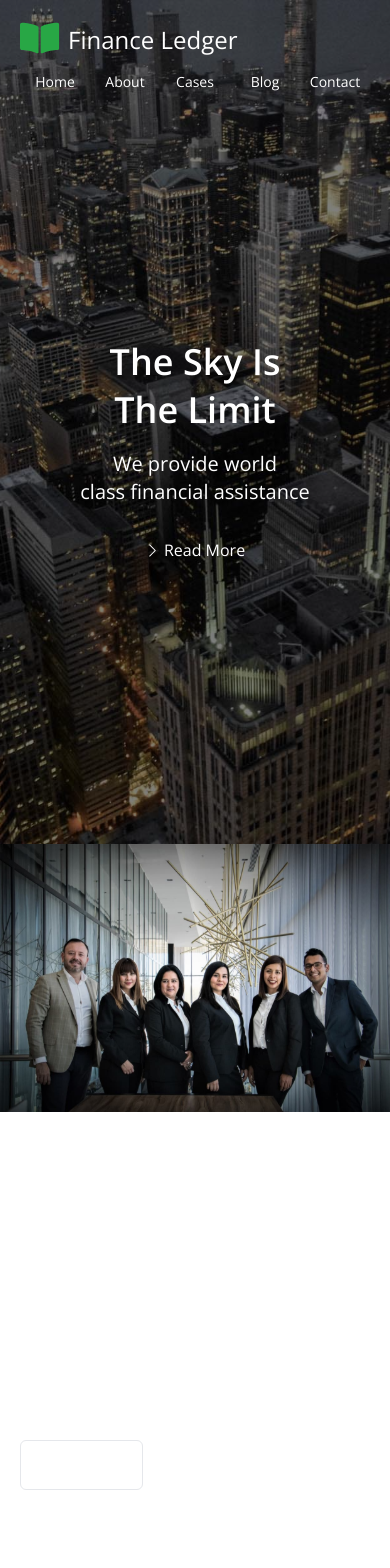
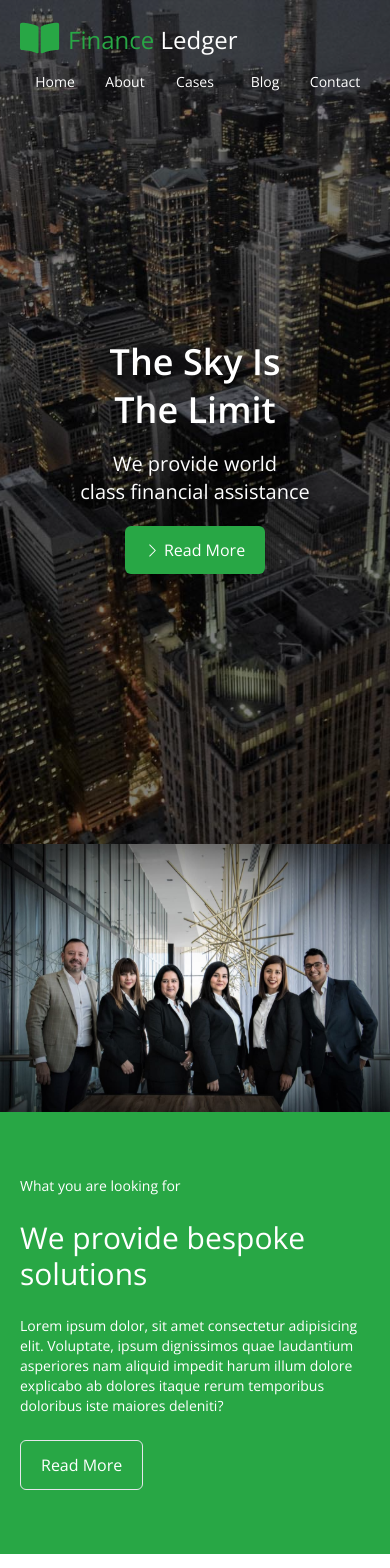
Before and after one commit to Yab1/finance_ledger_website, a React (Vite) app: page / in a window 390 px wide. Shown: the top 1568 px of the page. Built offline with nearby package versions, Linux system fonts and the light colour scheme.

Commit message:
Refactor: Added hover effect

```diff
--- a/src/atoms/Board.tsx
+++ b/src/atoms/Board.tsx
@@ -8,13 +8,14 @@ export type BoardProps = {
   title: string;
   body: string;
   text: string;
+  style: string;
 };
 
-function Board({ background, subtitle, title, body, text }: BoardProps) {
+function Board({ background, subtitle, title, body, text, style }: BoardProps) {
   const notFilledButton: ButtonProps = {
     text: text,
     icon: false,
-    style: "row-start-5",
+    style: `row-start-5 ${style}`,
     filled: false,
   };
 
--- a/src/organisms/Header.tsx
+++ b/src/organisms/Header.tsx
@@ -5,25 +5,25 @@ function Header() {
     <header className="grid grid-cols-6 gap-y-4 md:grid-cols-12 w-full">
       <div className="col-span-full col-start-1 flex items-end gap-2 md:col-span-5">
         <img src={logo} alt="finance ledger logo" />
-        <h2 className="text-Green text-2xl md:text-3xl">
+        <h2 className="text-dark-green text-2xl md:text-3xl">
           Finance <span className="text-white">Ledger</span>
         </h2>
       </div>
       <nav className="col-span-full md:col-span-5 md:col-start-8 self-center lg:col-start-10">
         <ul className="grid grid-cols-5 text-sm md:text-base justify-items-center">
-          <li>
+          <li className="hover:text-light-green transition-colors duration-200 ease-in">
             <a href="#home">Home</a>
           </li>
-          <li>
+          <li className="hover:text-light-green transition-colors duration-200 ease-in">
             <a href="#about">About</a>
           </li>
-          <li>
+          <li className="hover:text-light-green transition-colors duration-200 ease-in">
             <a href="#cases">Cases</a>
           </li>
-          <li>
+          <li className="hover:text-light-green transition-colors duration-200 ease-in">
             <a href="#blog">Blog</a>
           </li>
-          <li>
+          <li className="hover:text-light-green transition-colors duration-200 ease-in">
             <a href="#contact">Contact</a>
           </li>
         </ul>
--- a/src/sections/About.tsx
+++ b/src/sections/About.tsx
@@ -6,11 +6,13 @@ import { BoardProps } from "../atoms/Board";
 import { mobileAssets, tabletAssets, desktopAssets } from "../store/IMAGES";
 
 const BoardProp: BoardProps = {
-  background: "bg-Green",
+  background: "bg-dark-green",
   subtitle: "What you are looking for",
   title: "We provide bespoke solutions",
   body: "Lorem ipsum dolor, sit amet consectetur adipisicing elit. Voluptate, ipsum dignissimos quae laudantium asperiores nam aliquid impedit harum illum dolore explicabo ab dolores itaque rerum temporibus doloribus iste maiores deleniti?",
   text: "Read More",
+  style:
+    "hover:bg-white hover:border-dark-green hover:text-dark-green transition-colors duration-200 ease-in",
 };
 
 function About() {
--- a/src/sections/Blog.tsx
+++ b/src/sections/Blog.tsx
@@ -11,6 +11,8 @@ const BoardProp: BoardProps = {
   title: "Blog Post One",
   body: "Lorem ipsum dolor, sit amet consectetur adipisicing elit. Voluptate, ipsum dignissimos quae laudantium asperiores nam aliquid impedit harum illum dolore explicabo ab dolores itaque rerum temporibus doloribus iste maiores deleniti?",
   text: "Read Our Blog",
+  style:
+    "hover:bg-white hover:border-Blue hover:text-Blue transition-colors duration-200 ease-in",
 };
 
 function Blog() {
--- a/src/sections/Footer.tsx
+++ b/src/sections/Footer.tsx
@@ -1,16 +1,40 @@
-import { socials } from "../store/IMAGES";
+// Bootstrap Icons
+import { Facebook, Twitter, Linkedin, Youtube } from "react-bootstrap-icons";
 
 function Footer() {
   return (
     <footer className="bg-Dark text-white grid place-items-center py-7 gap-5">
       <div className="flex gap-5 place-items-center">
-        {socials.map((social) => (
-          <a key={social.id} href={social.url} target="_blank">
-            <img src={social.icon} alt={`${social.icon} icon`} />
-          </a>
-        ))}
+        <a
+          href="#"
+          target="_blank"
+          className="hover:text-dark-green transition-colors duration-200 ease-in"
+        >
+          <Facebook size={30} />
+        </a>
+        <a
+          href="#"
+          target="_blank"
+          className="hover:text-dark-green transition-colors duration-200 ease-in"
+        >
+          <Twitter size={30} />
+        </a>
+        <a
+          href="#"
+          target="_blank"
+          className="hover:text-dark-green transition-colors duration-200 ease-in"
+        >
+          <Linkedin size={30} />
+        </a>
+        <a
+          href="#"
+          target="_blank"
+          className="hover:text-dark-green transition-colors duration-200 ease-in"
+        >
+          <Youtube size={30} />
+        </a>
       </div>
-      <p>Copyright © 2021 - FinanceLedger</p>
+      <p>Copyright © 2023 - FinanceLedger</p>
     </footer>
   );
 }
--- a/src/sections/Hero.tsx
+++ b/src/sections/Hero.tsx
@@ -9,7 +9,8 @@ const filledButton: ButtonProps = {
   text: "Read More",
   icon: true,
   filled: true,
-  color: "bg-Green",
+  color:
+    "bg-dark-green hover:bg-light-green transition-colors duration-200 ease-in",
 };
 
 function Hero() {
```
